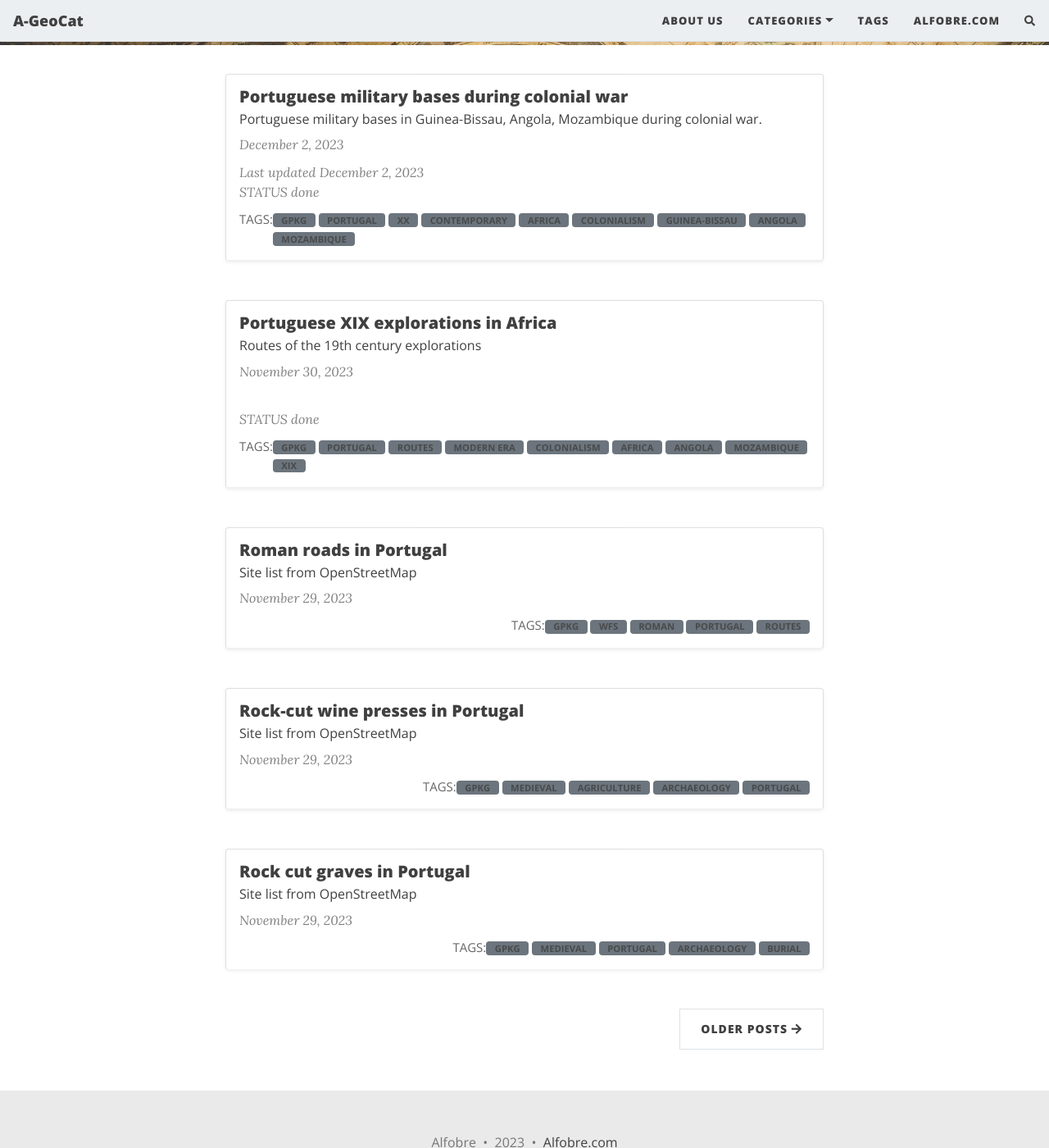
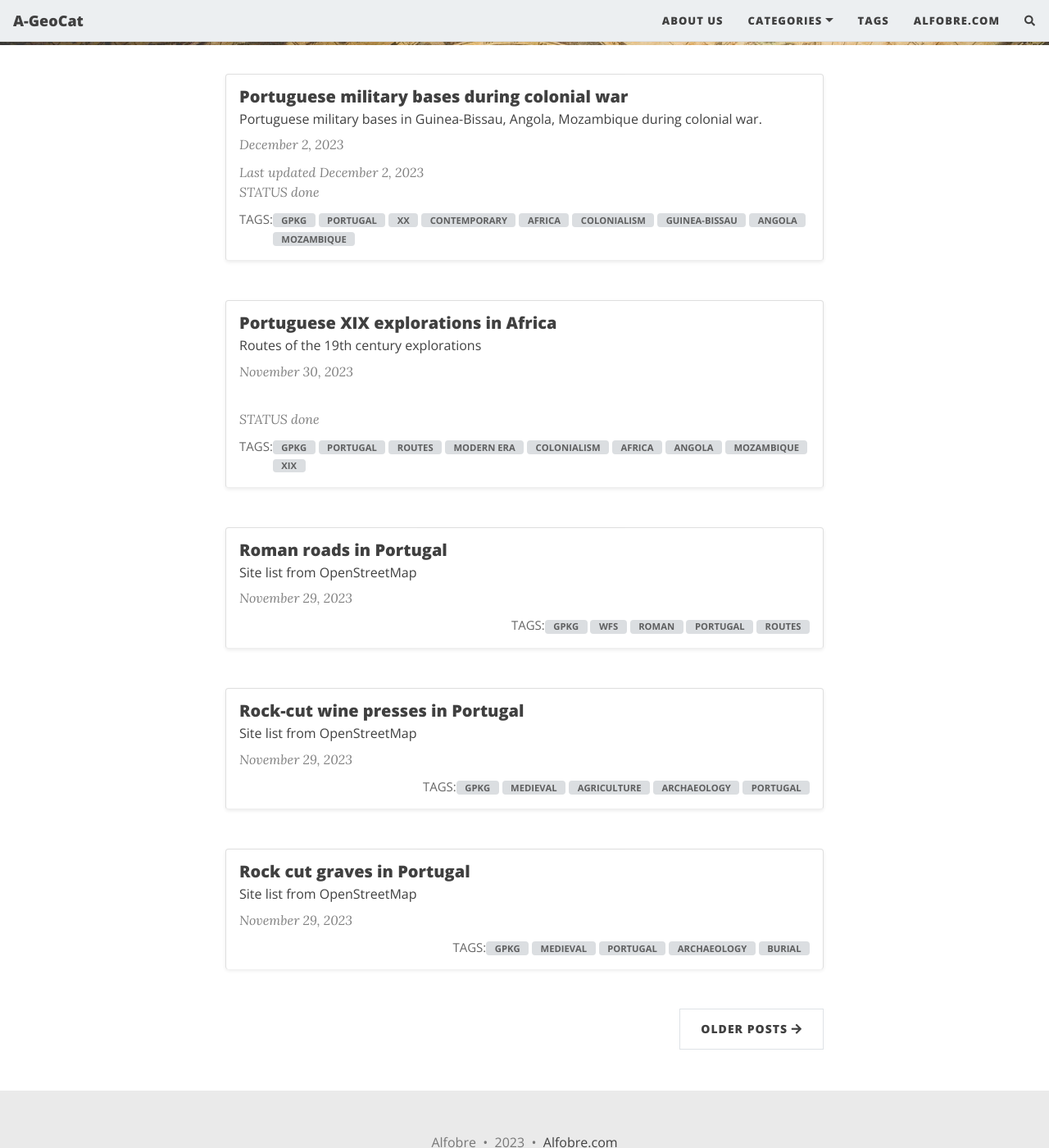
Before and after one commit to projetoalfobre/a-geocat, a Jekyll site: the page built from index.html, in a window 1280 px wide and 1400 px high, scrolled down 490 px. Shown: the whole window at 82% size. Built offline with Jekyll 4.4.1, drawn with Linux system fonts in a browser that asks for light colours; nearby versions of some CDN libraries; the list of posts is cut into pages by our own code; comment, search, counter and statistics services are not loaded.

Commit message:
Update agc.css

```diff
--- a/assets/css/agc.css
+++ b/assets/css/agc.css
@@ -15,8 +15,8 @@ h2 {font-size: 1.2rem;}
 h3 {font-size: 1rem;}
 
 .badge {
-         color: #fff;
-  background-color: #6c757d;
+text-transform: uppercase;
+  background-color: #dbdee1;
   display: inline-block;
   padding: .25em .4em;
   font-size: 75%;
@@ -27,3 +27,12 @@ h3 {font-size: 1rem;}
   vertical-align: baseline;
   border-radius: .25rem;
 }
+.badge:hover {
+  background-color: #ebebec;
+color: #404040;
+}
+
+
+.blog-tags a:hover {
+   border: 0px solid transparent;
+}
```
